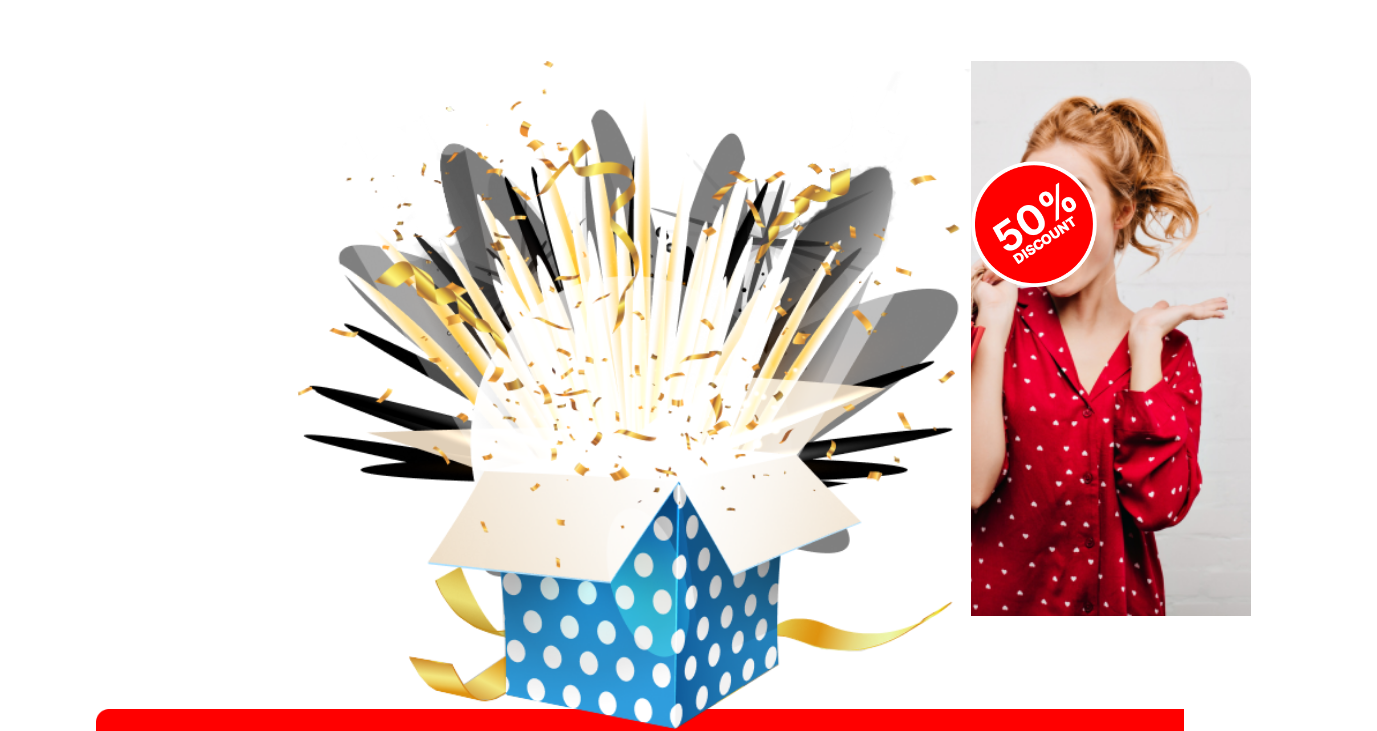
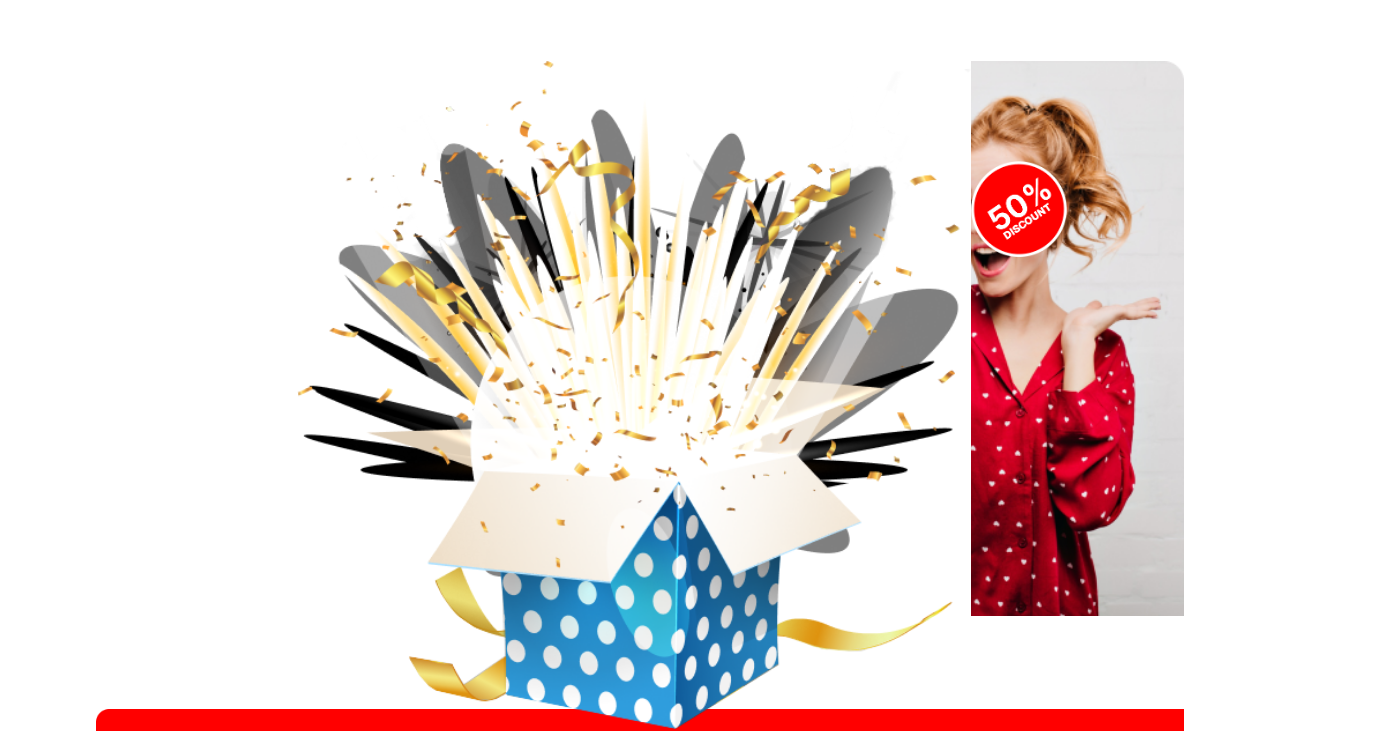
Before and after one commit to w3rashed/new-year, a plain HTML site: page index.html in a window 1280 px wide. Shown: the part 4169-4900 px from the top of the page, 1377 px wide, since content can reach past the window. Drawn offline with Linux system fonts and the light colour scheme.

Commit message:
50% discound weidth change

```diff
--- a/css/style.css
+++ b/css/style.css
@@ -283,7 +283,7 @@ font-weight: 500;
     margin: 0 0 165px 201px;
 }
 .discount-right{
-    flex-basis: 35%;
+    flex-basis: 43%;
     background-image: url('../img/Rectangle\ 1.png');
     background-repeat: no-repeat;
     background-position: right top;
@@ -291,7 +291,7 @@ font-weight: 500;
 }
 .discount-right img{
     width: 45%;
-    margin: 100px 280px 0 0 ;
+    margin: 100px 0 0 0 ;
 }
 /* ********************************
     gift section
```
